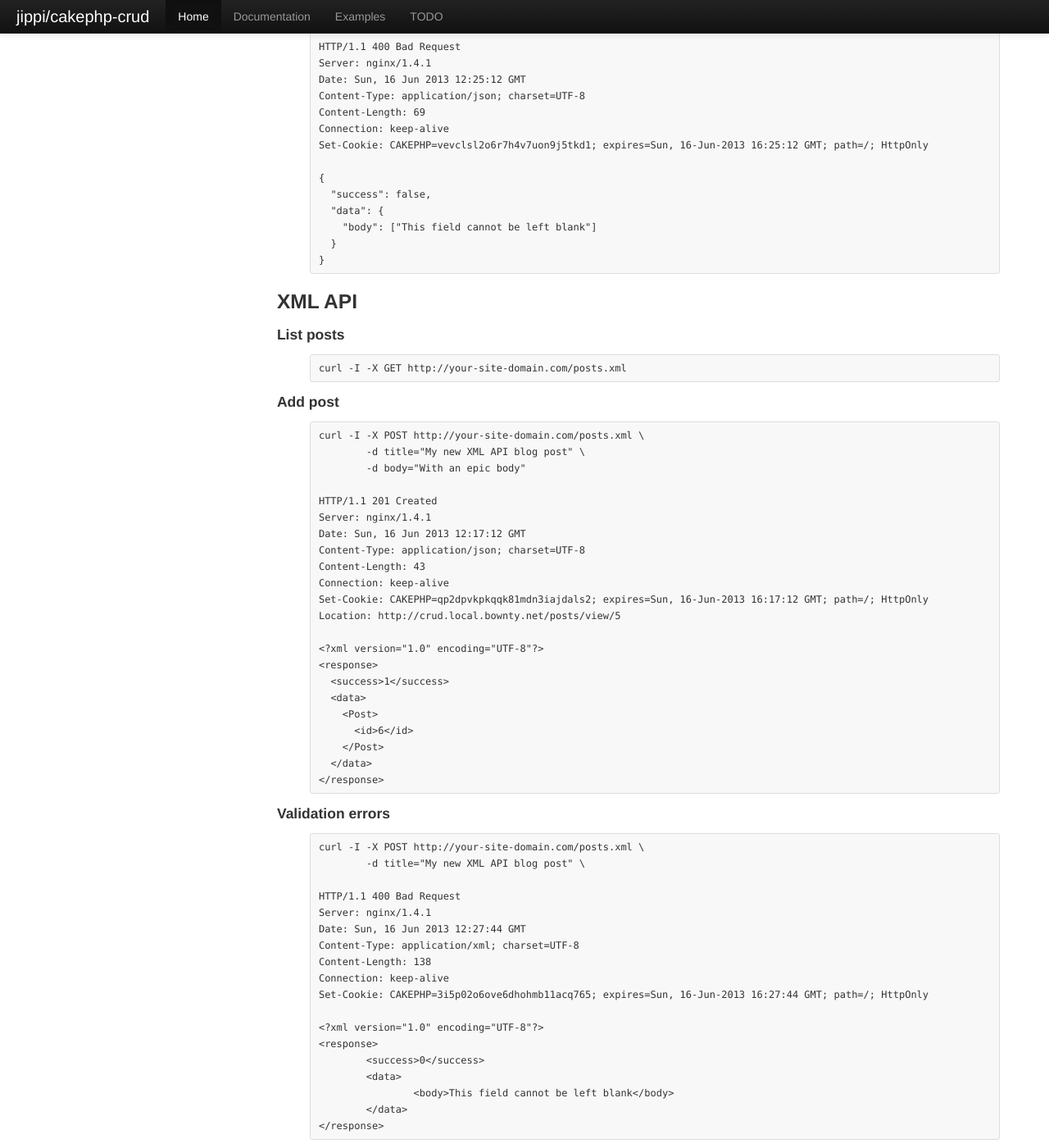
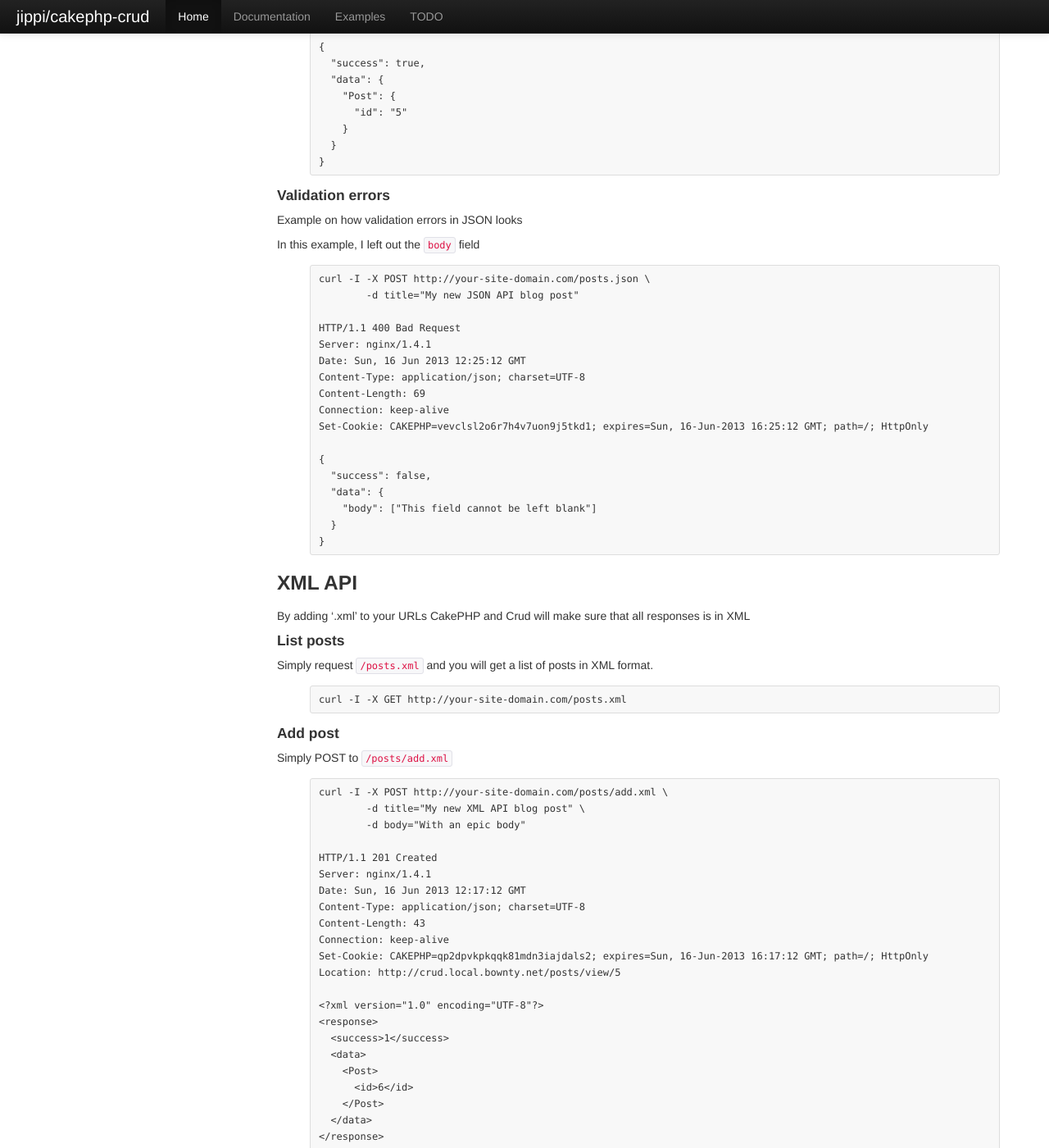
Before and after one commit to FriendsOfCake/crud, a Jekyll site: the page built from examples/blog.md, in a window 1280 px wide and 1400 px high, scrolled down 3423 px. Shown: the whole window at 82% size. Built offline with Jekyll 4.4.1, drawn with Linux system fonts in a browser that asks for light colours; nearby versions of some CDN libraries; some of the changed text lies outside the part shown.

Commit message:
improve blog example

```diff
--- a/examples/blog.md
+++ b/examples/blog.md
@@ -43,6 +43,8 @@
 
 # Basic tutorial
 
+This part covers the basic introductional blog example, nothing more, nothing less
+
 ## Post Controller
 
 Create `app/Controller/PostsController.php`
@@ -82,6 +84,14 @@
 }
 ?>
 {% endhighlight %}
+
+## Done
+
+That was it.. the 15 minute blog tutorial done with Crud.
+
+Obviously there isn't a huge win in this small example, but read on and see how much awesome features Crud can provide.
+
+Read on and lets add a API layer on top of our new Blog.
 
 # Adding API
 
@@ -125,13 +135,19 @@
 
 ### JSON API
 
+By adding '.json' to your URLs CakePHP and Crud will make sure that all responses is in JSON
+
 #### List posts
+
+Simply request `/posts.json` and you will get a list of posts in JSON format.
 
 {% highlight text %}
 curl -I -X GET http://your-site-domain.com/posts.json
 {% endhighlight %}
 
 #### Add post
+
+Simply POST to `/posts/add.json`
 
 {% highlight text %}
 curl -I -X POST http://your-site-domain.com/posts.json \
@@ -159,6 +175,10 @@
 
 #### Validation errors
 
+Example on how validation errors in JSON looks
+
+In this example, I left out the `body` field
+
 {% highlight text %}
 curl -I -X POST http://your-site-domain.com/posts.json \
 	-d title="My new JSON API blog post"
@@ -181,7 +201,11 @@
 
 ### XML API
 
+By adding '.xml' to your URLs CakePHP and Crud will make sure that all responses is in XML
+
 #### List posts
+
+Simply request `/posts.xml` and you will get a list of posts in XML format.
 
 {% highlight text %}
 curl -I -X GET http://your-site-domain.com/posts.xml
@@ -189,8 +213,10 @@
 
 #### Add post
 
+Simply POST to `/posts/add.xml`
+
 {% highlight text %}
-curl -I -X POST http://your-site-domain.com/posts.xml \
+curl -I -X POST http://your-site-domain.com/posts/add.xml \
 	-d title="My new XML API blog post" \
 	-d body="With an epic body"
 
@@ -216,6 +242,10 @@
 
 #### Validation errors
 
+Example on how validation errors in XML looks
+
+In this example, I left out the `body` field
+
 {% highlight text %}
 curl -I -X POST http://your-site-domain.com/posts.xml \
 	-d title="My new XML API blog post" \
```
